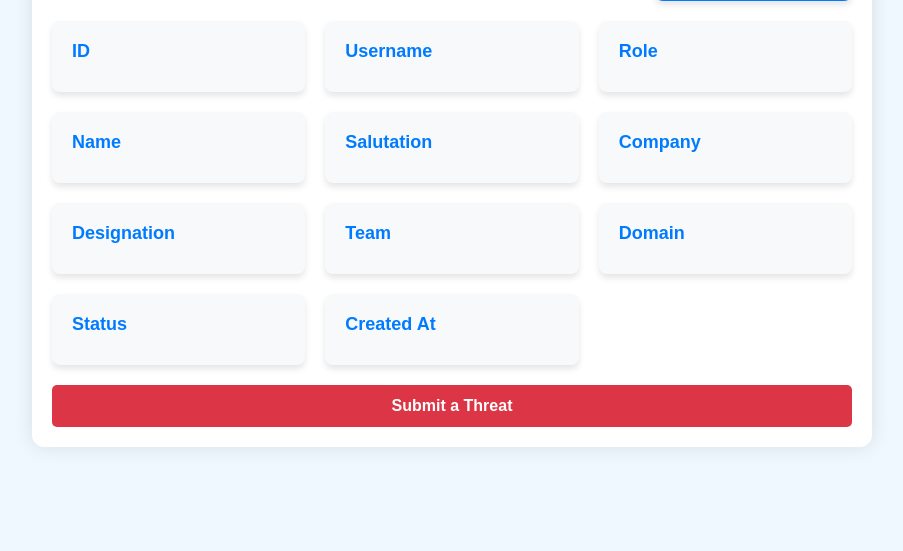
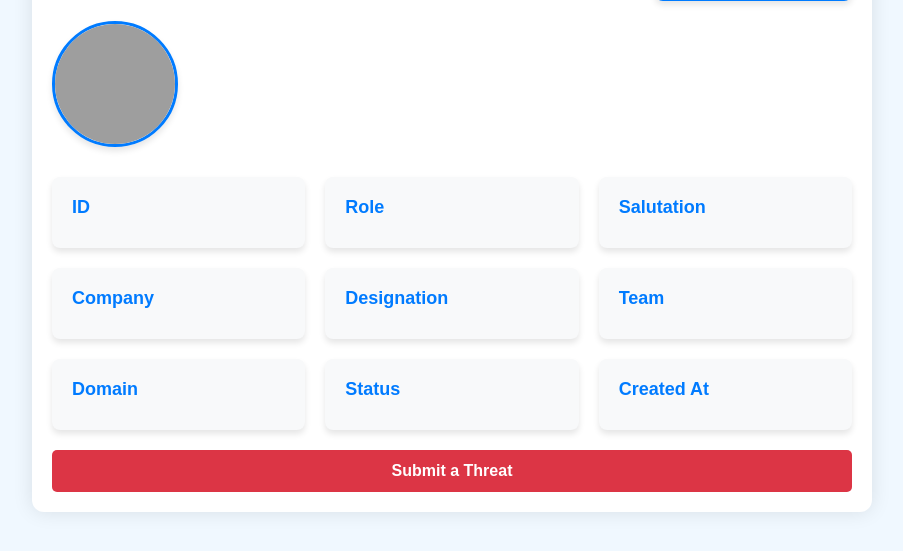
Before and after one commit to iam-yshnav/Sentinel-ilahia, a Flask app: template app/templates/me.html in a window 1280 px wide. Shown: the part 147-698 px from the top of the page, without its empty margins (188-1091 px from the left). Run offline with Flask 3, Linux system fonts and the light colour scheme; the template is opened without the code that fills it, so the values that code supplies are empty; grey boxes are pictures that could not be loaded.

Commit message:
me style

```diff
--- a/app/templates/me.html
+++ b/app/templates/me.html
@@ -72,6 +72,38 @@
       margin: 0;
       font-size: 16px;
     }
+    .profile-section {
+      display: flex;
+      align-items: center;
+      margin-bottom: 30px;
+    }
+    .profile-picture {
+      width: 120px;
+      height: 120px;
+      border-radius: 50%;
+      overflow: hidden;
+      margin-right: 20px;
+      border: 3px solid #007bff;
+      box-shadow: 0 4px 6px rgba(0, 0, 0, 0.1);
+    }
+    .profile-picture img {
+      width: 100%;
+      height: 100%;
+      object-fit: cover;
+    }
+    .profile-info {
+      flex: 1;
+    }
+    .profile-info h2 {
+      margin: 0;
+      font-size: 24px;
+      color: #007bff;
+    }
+    .profile-info p {
+      margin: 5px 0;
+      font-size: 16px;
+      color: #555;
+    }
     .profile-card {
       display: grid;
       grid-template-columns: repeat(auto-fit, minmax(200px, 1fr));
@@ -83,21 +115,29 @@
       padding: 20px;
       border-radius: 8px;
       box-shadow: 0 4px 6px rgba(0, 0, 0, 0.1);
-      transition: transform 0.3s ease, box-shadow 0.3s ease;
+      transition: transform 0.3s ease, box-shadow 0.3s ease, background 0.3s ease;
     }
     .profile-card .card:hover {
       transform: translateY(-5px);
       box-shadow: 0 8px 12px rgba(0, 0, 0, 0.2);
+      background: #007bff;
+      color: white;
+    }
+    .profile-card .card:hover h3,
+    .profile-card .card:hover p {
+      color: white;
     }
     .profile-card .card h3 {
       margin: 0 0 10px;
       font-size: 18px;
       color: #007bff;
+      transition: color 0.3s ease;
     }
     .profile-card .card p {
       margin: 0;
       font-size: 16px;
       color: #555;
+      transition: color 0.3s ease;
     }
     .submit-threat {
       display: block;
@@ -127,6 +167,14 @@
         text-align: center;
         margin-top: 10px;
       }
+      .profile-section {
+        flex-direction: column;
+        text-align: center;
+      }
+      .profile-picture {
+        margin-right: 0;
+        margin-bottom: 15px;
+      }
       .profile-card {
         grid-template-columns: 1fr;
       }
@@ -152,22 +200,24 @@
         <h2>Total Rewards: {{ user.rewards }} Points</h2>
       </div>
     </div>
+    <div class="profile-section">
+      <div class="profile-picture">
+        <img src="{{ url_for('static', filename='uploads/profile-picture.jpg') }}" alt="Profile Picture">
+      </div>
+      <div class="profile-info">
+        <h2>{{ user.name }}</h2>
+        <p>{{ user.username }}</p>
+        <p>{{ user.email }}</p>
+      </div>
+    </div>
     <div class="profile-card">
       <div class="card">
         <h3>ID</h3>
         <p>{{ user.id }}</p>
       </div>
       <div class="card">
-        <h3>Username</h3>
-        <p>{{ user.username }}</p>
-      </div>
-      <div class="card">
         <h3>Role</h3>
         <p>{{ user.role }}</p>
-      </div>
-      <div class="card">
-        <h3>Name</h3>
-        <p>{{ user.name }}</p>
       </div>
       <div class="card">
         <h3>Salutation</h3>
```
